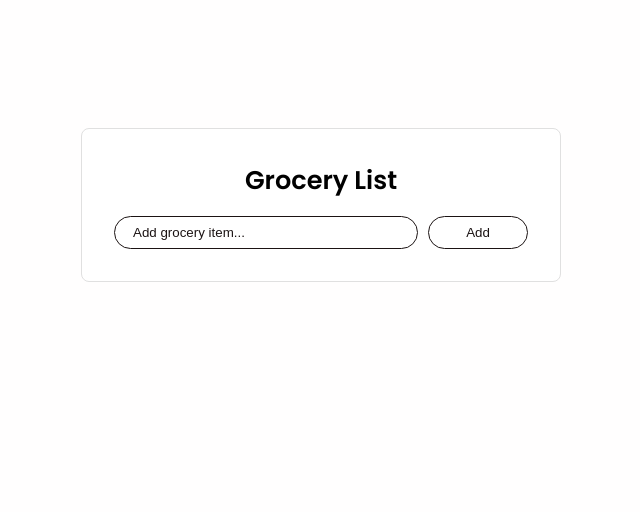
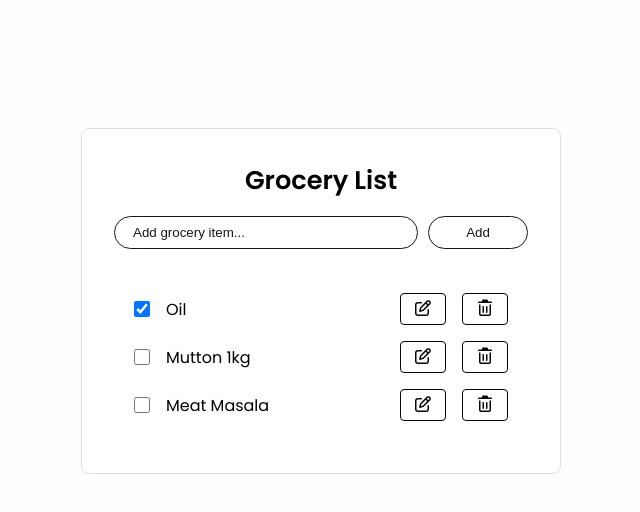
Before and after one commit to roshan-acharya/grocery-list, a plain HTML site: page index.html in a window 1280 px wide. Shown: the whole page, without its empty margins (319-959 px from the left). Drawn offline with Linux system fonts and the light colour scheme.

Commit message:
feat:Add items list

```diff
--- a/css/form.css
+++ b/css/form.css
@@ -2,6 +2,7 @@
   display: grid;
   grid-template-columns: 1fr 100px;
   gap: 10px;
+  margin-bottom: 1rem;
 }
 .item-input {
   width: 100%;
--- /dev/null
+++ b/css/items.css
@@ -0,0 +1,7 @@
+.items {
+  margin-top: 1.5rem;
+  padding: 20px;
+  display: flex;
+  flex-direction: column;
+  row-gap: 16px;
+}
--- /dev/null
+++ b/css/single-item.css
@@ -0,0 +1,20 @@
+.single-item {
+  display: grid;
+  grid-template-columns: auto 1fr auto auto;
+  column-gap: 1rem;
+  align-items: center;
+}
+.single-item input[type="checkbox"] {
+  cursor: pointer;
+  width: 1rem;
+  height: 1rem;
+}
+.single-item .btn {
+  cursor: pointer;
+  color: #070707;
+  background: transparent;
+  border: 1px solid #070707;
+  border-radius: 0.25rem;
+  padding: 0.375rem 0.75rem;
+  font-size: 1rem;
+}
--- a/index.html
+++ b/index.html
@@ -8,8 +8,14 @@
       href="https://fonts.googleapis.com/css2?family=Poppins:ital,wght@0,100;0,200;0,300;0,400;0,500;0,600;0,700;0,800;0,900;1,100;1,200;1,300;1,400;1,500;1,600;1,700;1,800;1,900&display=swap"
       rel="stylesheet"
     />
+    <link
+      rel="stylesheet"
+      href="https://cdnjs.cloudflare.com/ajax/libs/font-awesome/7.0.1/css/all.min.css"
+    />
     <link rel="stylesheet" href="css/global.css" />
     <link rel="stylesheet" href="css/form.css" />
+    <link rel="stylesheet" href="css/items.css" />
+    <link rel="stylesheet" href="css/single-item.css" />
   </head>
   <body>
     <section class="container">
@@ -21,8 +27,44 @@
           id="item-input"
           placeholder="Add grocery item..."
         />
-        <button type="submit" class="input-btn">Add</button>
+        <button type="submit" class="input-btn" title="Add">Add</button>
       </form>
+      <div>
+        <div class="items">
+          <div class="single-item">
+            <input type="checkbox" checked />
+            <p>Oil</p>
+            <button class="btn icon-btn edit-btn" type="button">
+              <i class="fa-regular fa-pen-to-square"></i>
+            </button>
+            <button class="btn icon-btn remove-btn" type="button">
+              <i class="fa-regular fa-trash-can"></i>
+            </button>
+          </div>
+
+          <div class="single-item">
+            <input type="checkbox" />
+            <p>Mutton 1kg</p>
+            <button class="btn icon-btn edit-btn" type="button">
+              <i class="fa-regular fa-pen-to-square"></i>
+            </button>
+            <button class="btn icon-btn remove-btn" type="button">
+              <i class="fa-regular fa-trash-can"></i>
+            </button>
+          </div>
+
+          <div class="single-item">
+            <input type="checkbox" />
+            <p>Meat Masala</p>
+            <button class="btn icon-btn edit-btn" type="button">
+              <i class="fa-regular fa-pen-to-square"></i>
+            </button>
+            <button class="btn icon-btn remove-btn" type="button">
+              <i class="fa-regular fa-trash-can"></i>
+            </button>
+          </div>
+        </div>
+      </div>
     </section>
   </body>
 </html>
```
